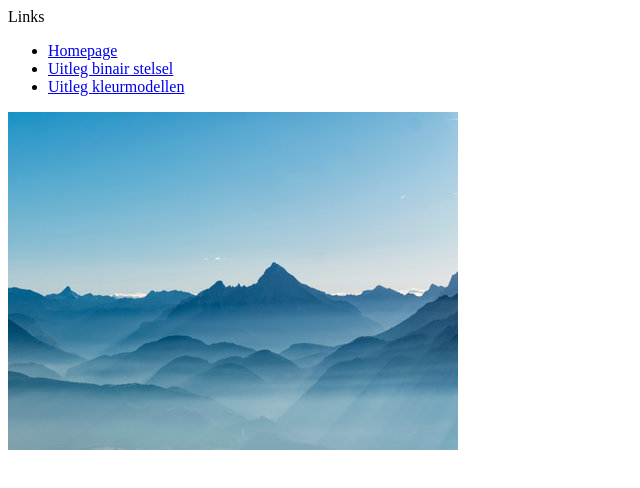
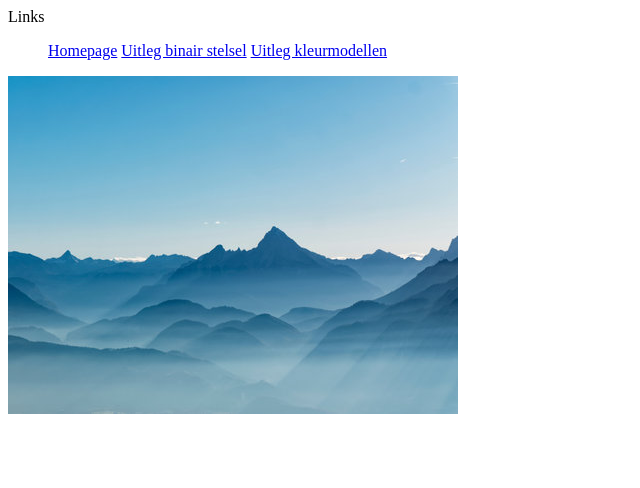
Before and after one commit to BvissersHVC/BvissersHVC.github.io, a plain HTML site: page index.html in a window 1280 px wide. Shown: the whole page, without its empty margins (0-640 px from the left). Drawn offline with Linux system fonts and the light colour scheme.

Commit message:
niewe link index

```diff
--- a/index.html
+++ b/index.html
@@ -8,10 +8,10 @@
   <body>
     Links
       <ul>
-        <li><a href="index.html">Homepage</a></li>
-        <li><a href="binairestelsel.html">Uitleg binair stelsel</a></li>
-        <li><a href="kleurmodellen.html">Uitleg kleurmodellen</a></li>
-      </ul>
+        <p><a href="index.html">Homepage</a></li>
+        <a href="binairestelsel.html">Uitleg binair stelsel</a>
+        <a href="kleurmodellen.html">Uitleg kleurmodellen</a>
+      </ul></P>
 
     <p><img src="Berg.jpg" alt="berg"></p>
   </body>
```
